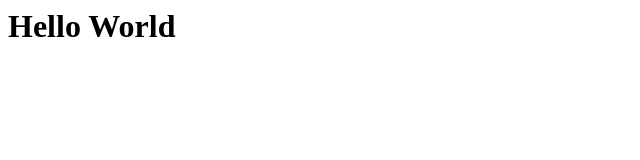
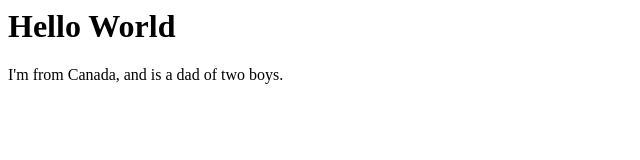
Before and after one commit to xlyanca/homepage, a plain HTML site: page index.html in a window 1280 px wide. Shown: the whole page, without its empty margins (0-640 px from the left). Drawn offline with Linux system fonts and the light colour scheme.

Commit message:
Update index.html

```diff
--- a/index.html
+++ b/index.html
@@ -4,5 +4,6 @@
   </head>
   <body>
     <h1>Hello World</h1>
+    <p>I'm from Canada, and is a dad of two boys.</p>
   </body>
 </html>
```
